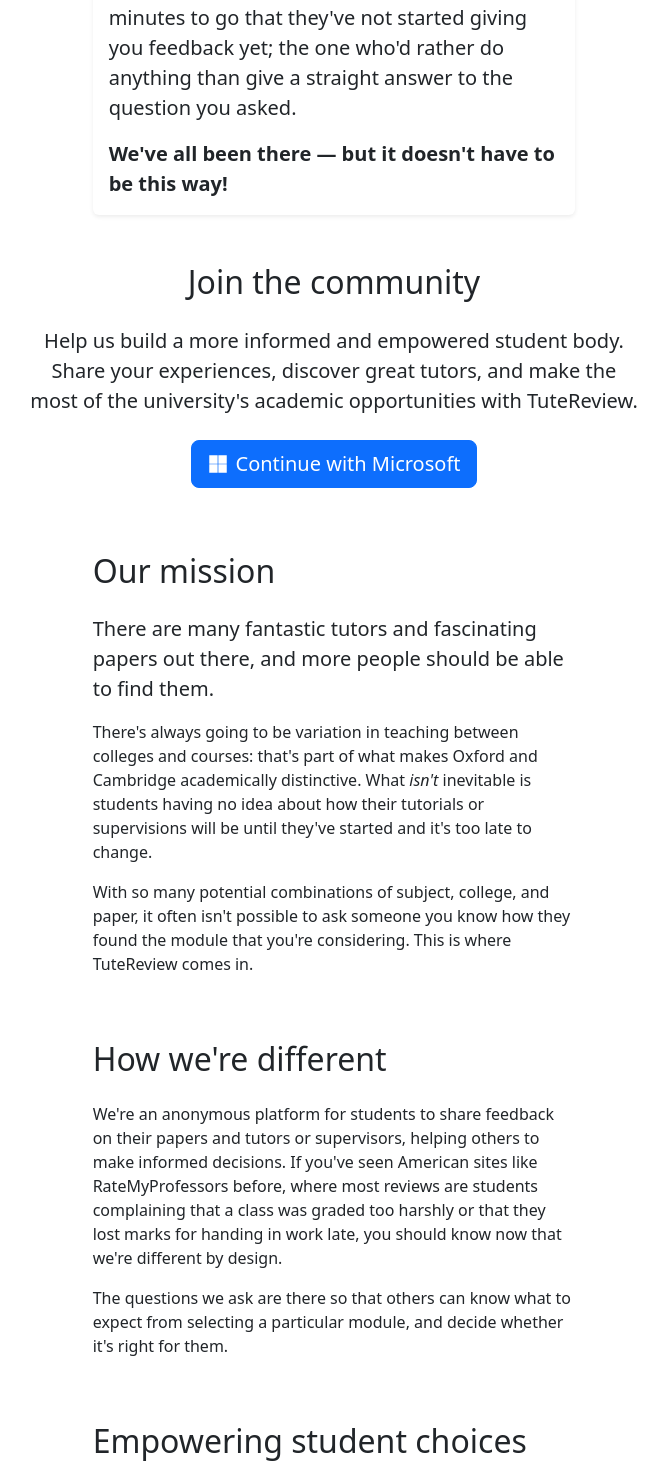
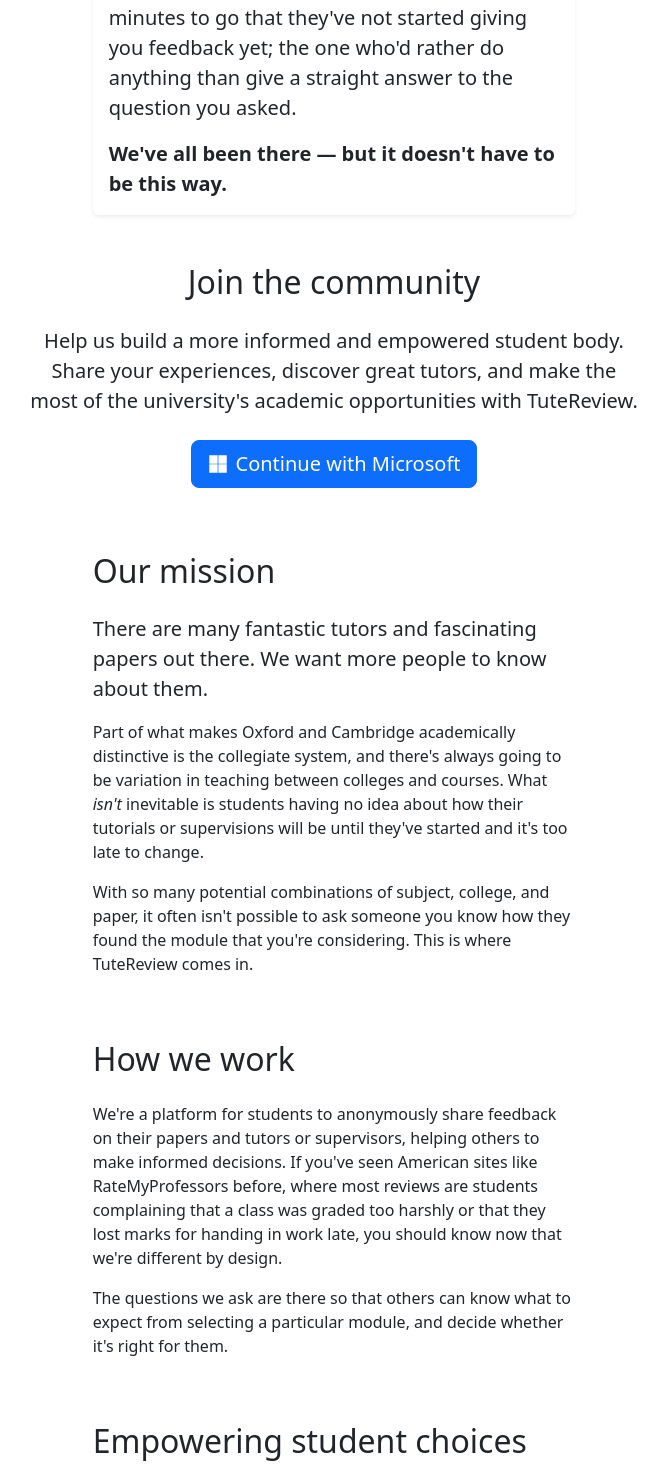
Before and after one commit to selvaradov/tutereview, a React (Create React App) app in the folder client/: page /about in a window 1280 px wide. Shown: the part 320-1787 px from the top of the page, without its empty margins (116-784 px from the left). Built offline with nearby package versions, Linux system fonts and the light colour scheme; no server answers.

Commit message:
reword for style

```diff
--- a/client/src/components/AboutPage.tsx
+++ b/client/src/components/AboutPage.tsx
@@ -19,7 +19,7 @@ const AboutPage = () => {
                   giving you feedback yet; the one who'd rather do anything than give a straight answer
                   to the question you asked.
                 </p>
-                <strong>We've all been there — but it doesn't have to be this way!</strong>
+                <strong>We've all been there — but it doesn't have to be this way.</strong>
               </blockquote>
             </Card.Body>
           </Card>
@@ -42,12 +42,11 @@ const AboutPage = () => {
         <Col lg={8} className="mx-auto">
           <h2 className="mb-4">Our mission</h2>
           <p className="lead">
-            There are many fantastic tutors and fascinating papers out there, and more people
-            should be able to find them.
+            There are many fantastic tutors and fascinating papers out there. We want more people
+            to know about them.
           </p>
           <p>
-            There's always going to be variation in teaching between colleges and courses: that's part
-            of what makes Oxford and Cambridge academically distinctive. What <em>isn't</em> inevitable
+            Part of what makes Oxford and Cambridge academically distinctive is the collegiate system, and there's always going to be variation in teaching between colleges and courses. What <em>isn't</em> inevitable
             is students having no idea about how their tutorials or supervisions will be until they've
             started and it's too late to change.
           </p>
@@ -60,9 +59,9 @@ const AboutPage = () => {
 
       <Row className="mb-5">
         <Col lg={8} className="mx-auto">
-          <h2 className="mb-4">How we're different</h2>
+          <h2 className="mb-4">How we work</h2>
           <p>
-            We're an anonymous platform for students to share feedback on their papers and tutors or supervisors,
+            We're a platform for students to anonymously share feedback on their papers and tutors or supervisors,
             helping others to make informed decisions. If you've seen American sites like RateMyProfessors before,
             where most reviews are students complaining that a class was graded too harshly or that they lost marks
             for handing in work late, you should know now that we're different by design.
```
